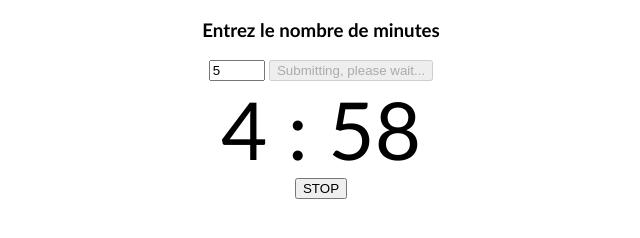
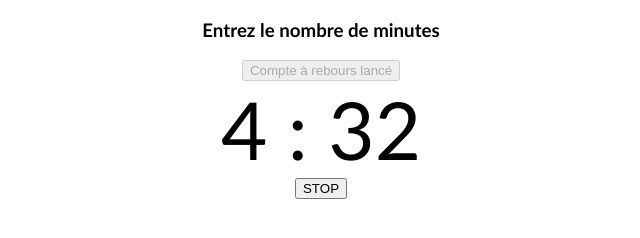
Before and after one commit to ASimler/Cours-JAVASCRIPT, a plain HTML site: page TP-CompteRebours/index.html in a window 1280 px wide. Both pictures are taken after typing "5" into the empty fields and a click on the input "GO". Shown: the whole page, without its empty margins (319-959 px from the left). Drawn offline with Linux system fonts and the light colour scheme.

Commit message:
tp cpt rebours done

```diff
--- a/TP-CompteRebours/index.html
+++ b/TP-CompteRebours/index.html
@@ -14,8 +14,8 @@
   <h3>Entrez le nombre de minutes</h3>
 
   <form id="form" onsubmit="document.getElementById('start').disabled=true;
-document.getElementById('start').value='Submitting, please wait...';">
-    <input type="number" min="1" max="99" size="1" maxlength="2" id="choice" placeholder="0">
+document.getElementById('start').value='Compte à rebours lancé';">
+    <input type="number" min="1" max="99" size="1" maxlength="2" id="choice">
     <input id="start" type="submit" value="GO">
   </form>
 
--- a/TP-CompteRebours/index.js
+++ b/TP-CompteRebours/index.js
@@ -1,77 +1,56 @@
-// Créer la logique de compte à rebours
-
-// choice.value = 5 minutes
-
-// choice.value * 60 = totalSeconds
-
-// let minutes = Math.floor(totalSeconds / 60);
-// let seconds = totalSeconds % 60
-
-// Créer un événement à la validation du form pour lancer le compte à rebours
-
-// input choice : id="choice"
-
-// choice.value = 5;
-console.log(choice.value);
+let timer;
+let totalSeconds;
+let minutes;
+let seconds;
 
 choice.addEventListener('input', (e) => {
-        // Calcul du total en secondes du temps choisi :
-        totalSeconds = choice.value * 60;
-        console.log(totalSeconds);
+        if (isNaN(choice.value)) {
+            alert('Veuillez entrer un chiffre');
+        } else {
+            // Calcul du total en secondes du temps choisi :
+            totalSeconds = choice.value * 60;
 
-        // Ici on fait un Math.floor car lors du compte à rebours il faut que les minutes descendent... pas très clair mais bon :
-        minutes = choice.value;
-        console.log(minutes);
+            minutes = choice.value;
 
-        // seconds = "00";
-
-        countdownDisplay.innerHTML = `${minutes} : 00`;
-
+            countdownDisplay.textContent = `${minutes} : 00`;
+        }
 })
 
 
 form.addEventListener('submit', (e) => {
     e.preventDefault();
+    // choice.value = "";
+    choice.style.display = "none";
+    // On aurait aussi pu clearInterval(timer); ici plutôt que de disable le form durant le chrono : le user aurait pu alors lancer directement un autre chrono même si l'autre n'était pas terminé. Au choix.
 
-    let timer = setInterval(() => {
-        if (totalSeconds < 1) {
-            console.log('test');
-            countdownDisplay.innerHTML = `0 : 00`;
-            clearInterval(timer);
-            window.location.reload();
-
-        } else {
-            totalSeconds = totalSeconds - 1;
+    timer = setInterval(() => {
+        if (totalSeconds >= 1) {
+            totalSeconds --;
             minutes = Math.floor(totalSeconds / 60);
             seconds = (totalSeconds % 60);
 
-            if (seconds >= 10) {
-                countdownDisplay.innerHTML = `${minutes} : ${seconds}`;
-            } else {
-                countdownDisplay.innerHTML = `${minutes} : 0${seconds}`;
-            }
+            let sec = seconds < 10 ? "0" + seconds : seconds;
+
+            countdownDisplay.textContent = `${minutes} : ${sec}`;
 
             stopTimer.innerHTML = '<button id="btnStopTimer">STOP</button>';
             document.getElementById('btnStopTimer').addEventListener('click', () => {
                 window.location.reload();
-            })
+            });
+
+
+        } else {
+            countdownDisplay.textContent = `C'est terminé !`;
+            clearInterval(timer);
+
+            stopTimer.innerHTML = '<button id="btnStopTimer">Lancer un autre chrono</button>';
+            document.getElementById('btnStopTimer').addEventListener('click', () => {
+                window.location.reload();
+            });
         }
 
-    }, 1000);
+    }, 100);
 
 
 
     });
-
-
-
-
-
-
-        // if (seconds < 10) {
-        //     countdownDisplay.innerHTML = `${minutes} : 0${seconds}`;
-        // } else if (minutes <= 0 && seconds <= 0) {
-        //     countdownDisplay.innerHTML = "0 : 00";
-        // } else {
-        //     countdownDisplay.innerHTML = `${minutes} : ${seconds}`;
-        // }
```
